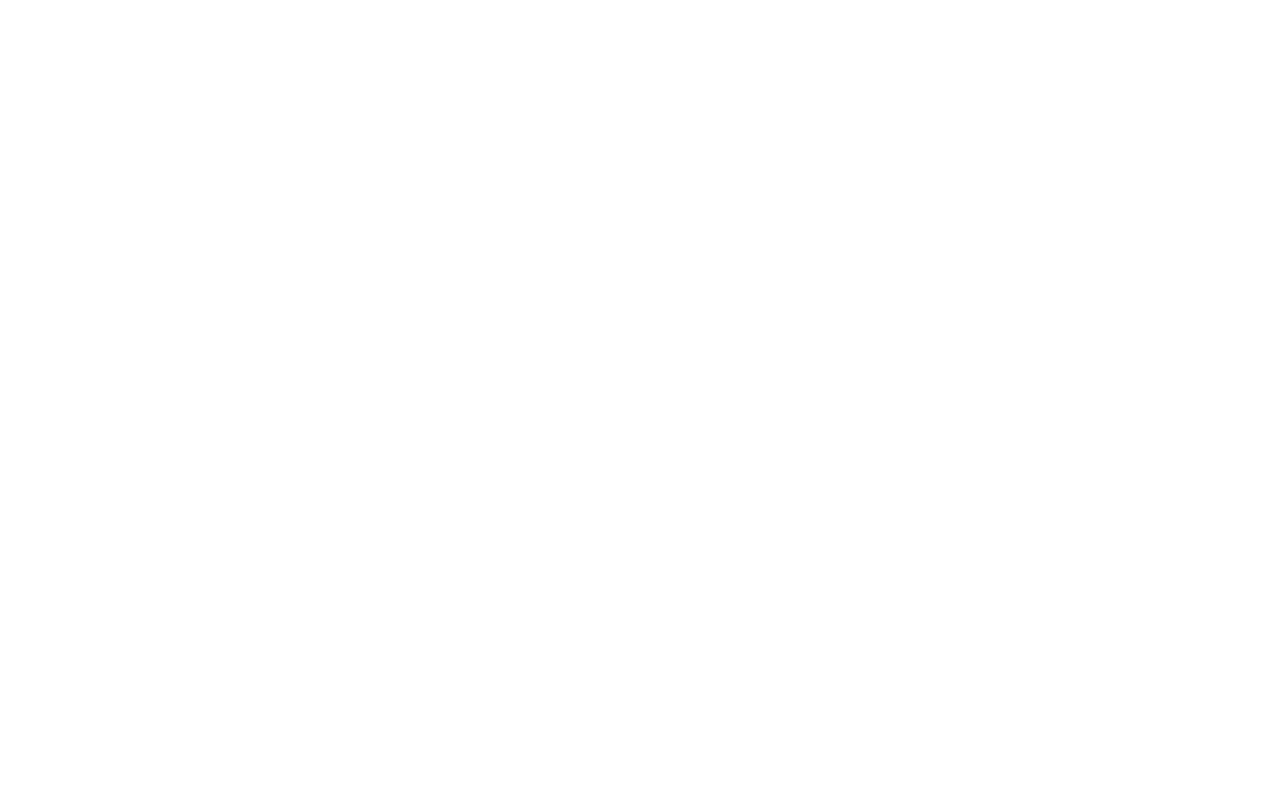
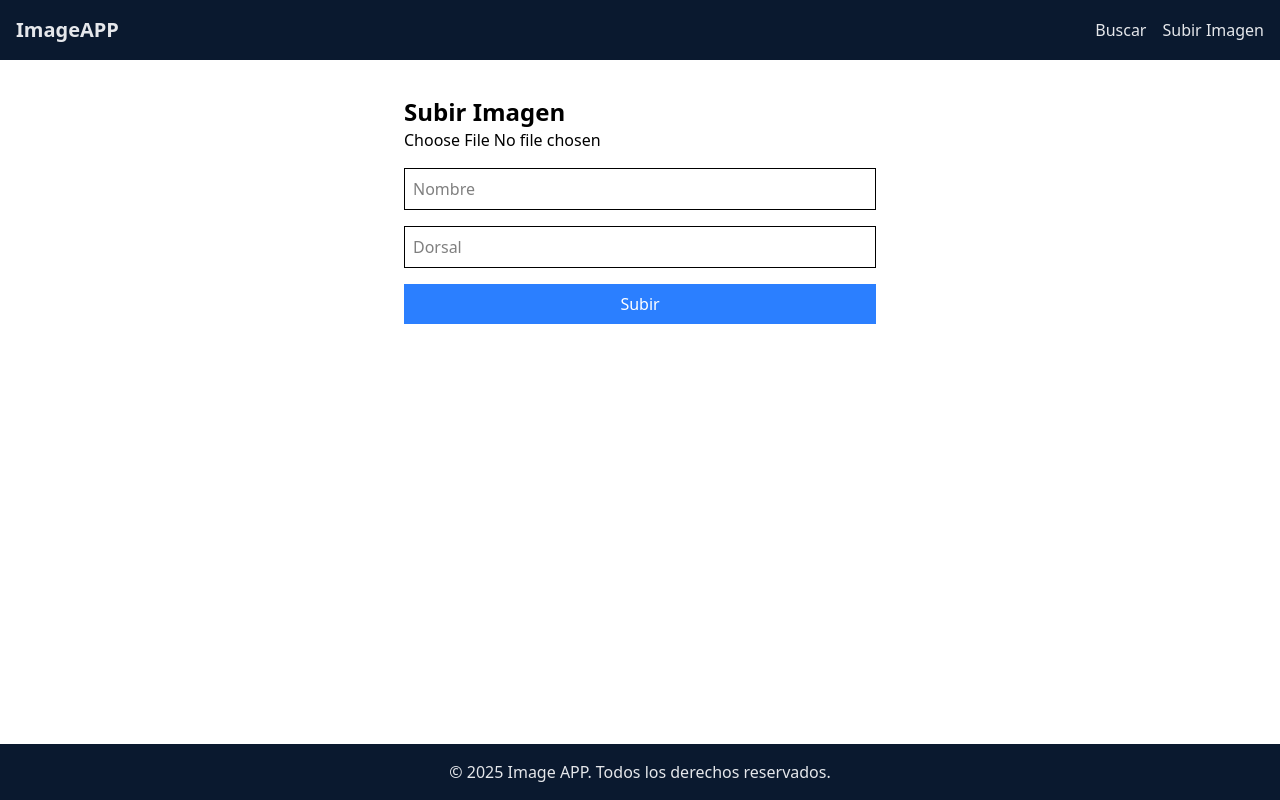
Before and after one commit to Jcss1462/react-upload, a React (Vite) app: page /upload in a window 1280 px wide. Before the commit this address had no page. Built offline with nearby package versions, Linux system fonts and the light colour scheme.

Commit message:
Se define layout base para la aplicacion

```diff
--- a/src/App.tsx
+++ b/src/App.tsx
@@ -1,15 +1,18 @@
 import { BrowserRouter, Routes, Route } from "react-router-dom";
-import Upload from "./domains/Images/upload";
+import Upload from "./domains/Images/Upload";
 import Search from "./domains/Images/Serach";
+import MainLayout from "./domains/shared/layouts/MainLayout";
 
 
 export default function App() {
   return (
     <BrowserRouter>
-      <Routes>
-        <Route path="/" element={<Upload />} />
-        <Route path="/search" element={<Search />} />
-      </Routes>
+      <MainLayout>
+        <Routes>
+          <Route path="/" element={<Search />} />
+          <Route path="/upload" element={<Upload />} />
+        </Routes>
+      </MainLayout>
     </BrowserRouter>
   );
 }
--- /dev/null
+++ b/src/domains/shared/components/Footer.tsx
@@ -0,0 +1,7 @@
+export default function Footer() {
+  return (
+    <footer className="bg-[#0A192F] text-[#E5E7EB] p-4 text-center">
+      © 2025 Image APP. Todos los derechos reservados.
+    </footer>
+  );
+};
--- /dev/null
+++ b/src/domains/shared/components/Header.tsx
@@ -0,0 +1,19 @@
+import { Link } from "react-router-dom";
+
+export default function Header() {
+    return (
+      <header className="bg-[#0A192F] text-[#E5E7EB] p-4 flex justify-between items-center">
+        <h1 className="text-xl font-bold">ImageAPP</h1>
+        <nav>
+          <ul className="flex space-x-4">
+            <li>
+              <Link to="/" className="hover:text-[#64FFDA] transition-colors duration-300">Buscar</Link>
+            </li>
+            <li>
+              <Link to="/upload" className="hover:text-[#64FFDA] transition-colors duration-300">Subir Imagen</Link>
+            </li>
+          </ul>
+        </nav>
+      </header>
+    );
+  };
--- /dev/null
+++ b/src/domains/shared/layouts/MainLayout.tsx
@@ -0,0 +1,12 @@
+import Footer from "../components/Footer";
+import Header from "../components/Header";
+
+export default function MainLayout({ children }: { children: React.ReactNode }) {
+    return (
+        <div className="flex flex-col min-h-screen">
+          <Header />
+          <main className="flex-grow p-4">{children}</main>
+          <Footer />
+        </div>
+      );
+};
```
